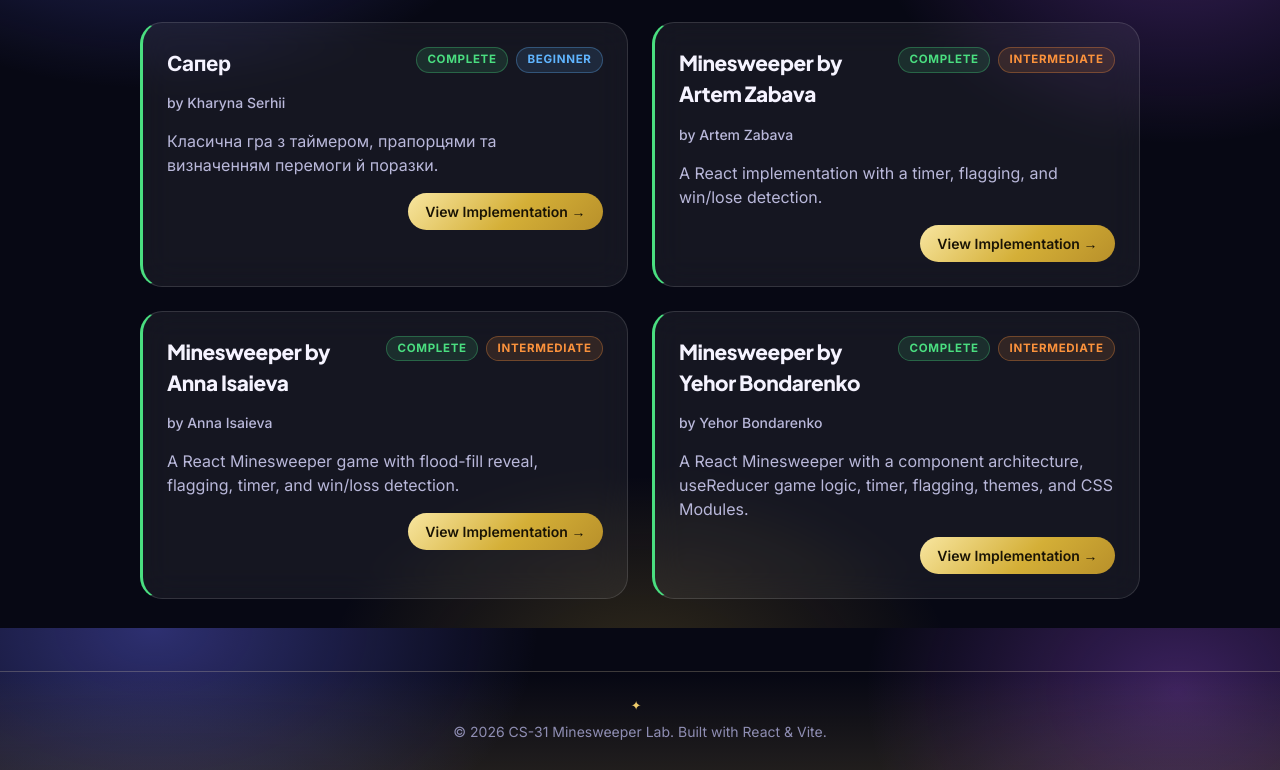
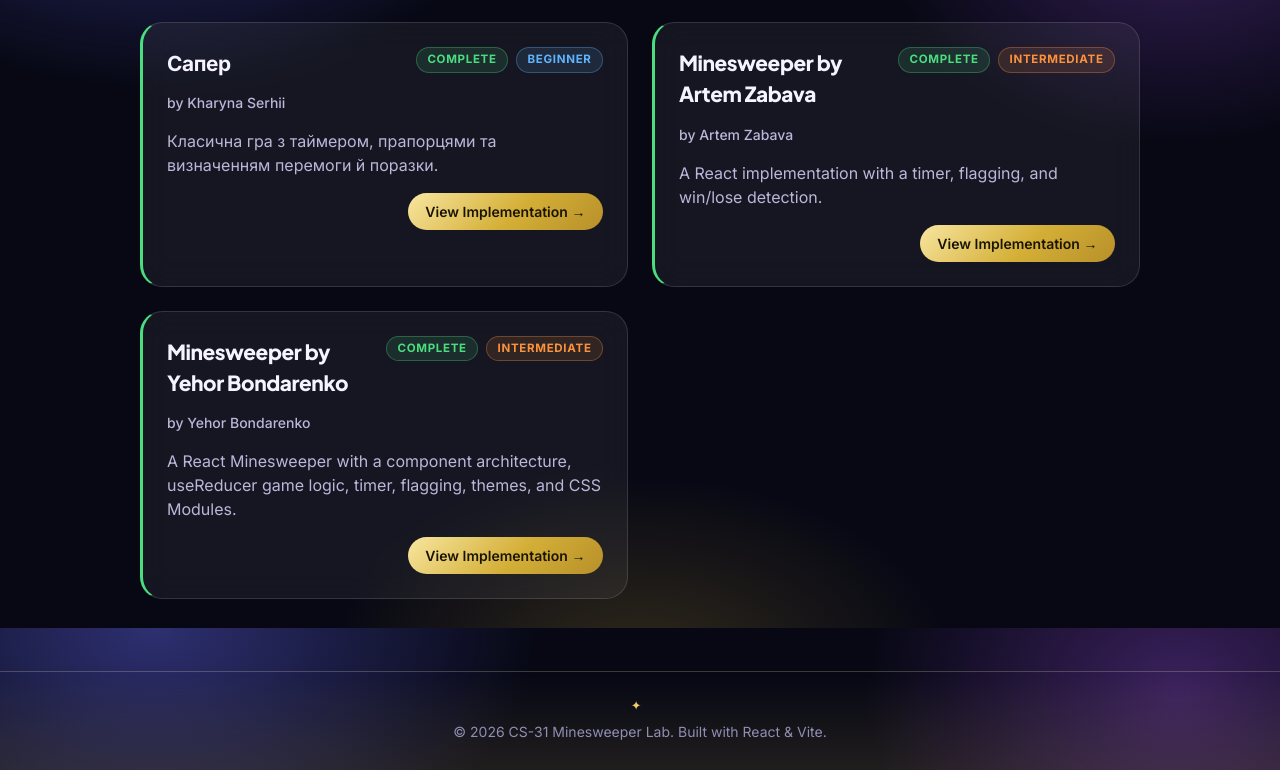
Before and after one commit to cs3-web-course-2026/cs31-minesweeper-react-2026, a React (Vite) app: page /game in a window 1280 px wide. Shown: the part 972-1742 px from the top of the page. Built offline with nearby package versions, Linux system fonts and the light colour scheme.

Commit message:
lab3: fix App.jsx and index.jsx

```diff
--- a/src/App.jsx
+++ b/src/App.jsx
@@ -6,7 +6,6 @@ import Game from './pages/Game';
 import MockGame from './pages/MockGame';
 import ZabavaArtem from './pages/ZabavaArtem';
 import Minesweeper from './pages/KharynaSerhii';
-import IsaievaAnna from './pages/IsaievaAnna';
 import BondarenkoYehor from './pages/BondarenkoYehor';
 
 function App() {
@@ -19,7 +18,6 @@ function App() {
         <Route path="mock-game" element={<MockGame />} />
         <Route path="zabava-artem" element={<ZabavaArtem />} />
         <Route path="kharyna-serhii" element={<Minesweeper />} />
-        <Route path="isaieva-anna" element={<IsaievaAnna />} />
         <Route path="bondarenko-yehor" element={<BondarenkoYehor />} />
       </Route>
     </Routes>
--- a/src/pages/Game/index.jsx
+++ b/src/pages/Game/index.jsx
@@ -110,16 +110,6 @@ function Game() {
     },
     {
       id: 7,
-      title: 'Minesweeper by Anna Isaieva',
-      description:
-        'A React Minesweeper game with flood-fill reveal, flagging, timer, and win/loss detection.',
-      author: 'Anna Isaieva',
-      link: 'isaieva-anna',
-      difficulty: 'Intermediate',
-      status: 'Complete',
-    },
-    {
-      id: 8,
       title: 'Minesweeper by Yehor Bondarenko',
       description:
         'A React Minesweeper with a component architecture, useReducer game logic, timer, flagging, themes, and CSS Modules.',
```
